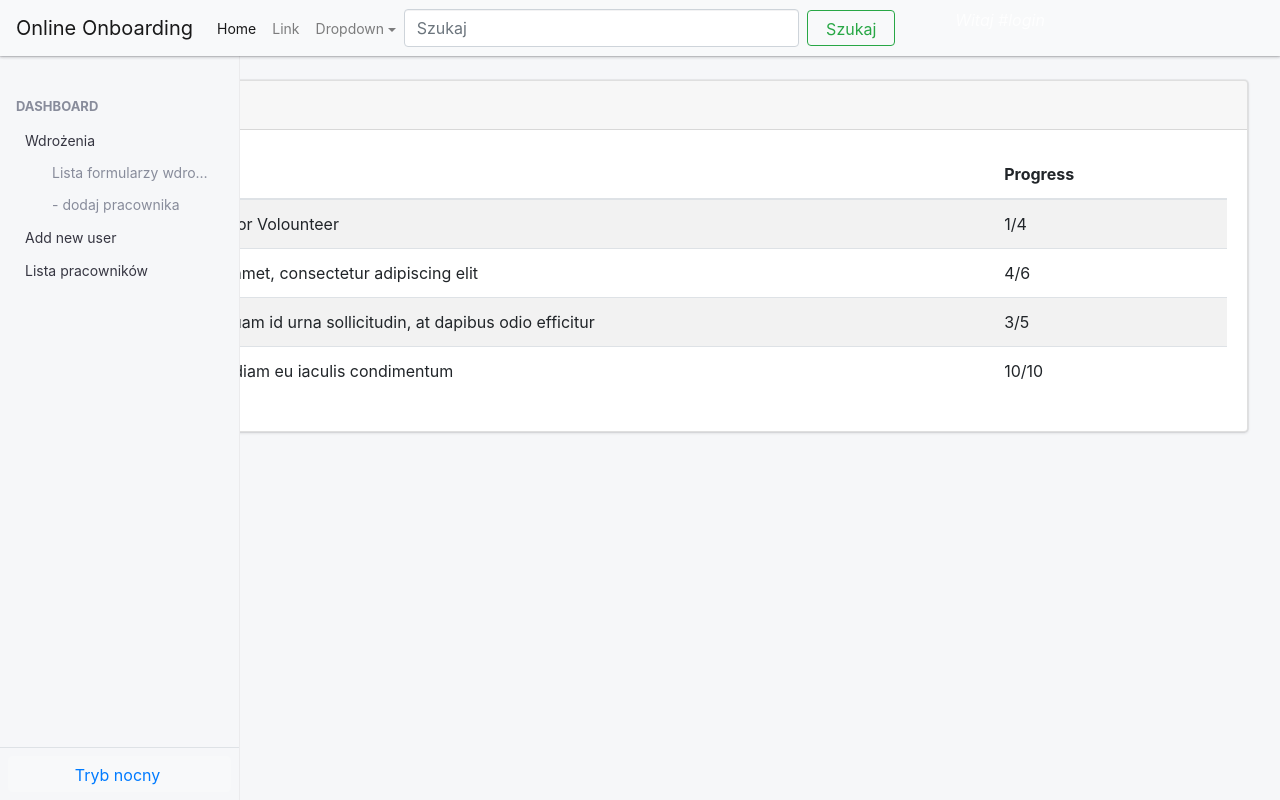
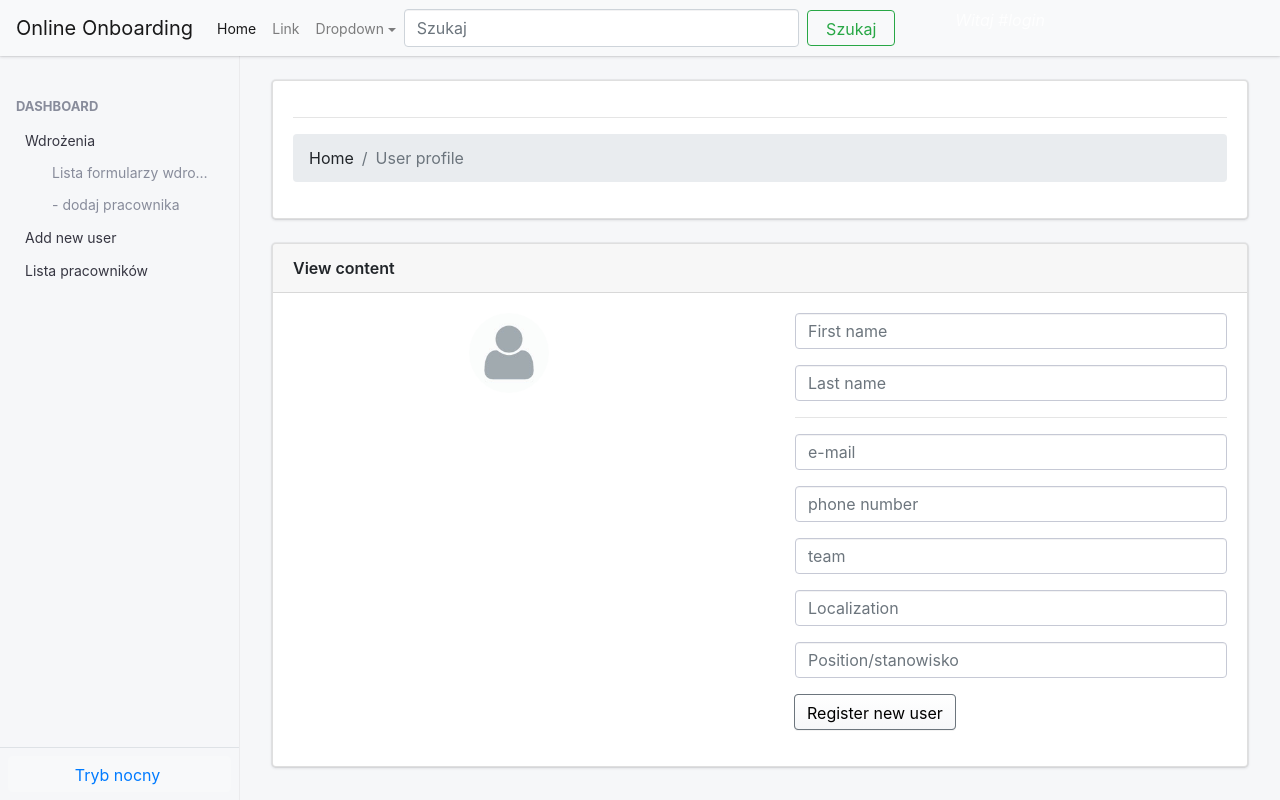
Before and after one commit to binawork/OnboardingFront, a React (Create React App) app: page /add_user in a window 1280 px wide. Shown: the top 800 px of the page. Built offline with nearby package versions, Linux system fonts and the light colour scheme.

Commit message:
Organize links

```diff
--- a/src/App.js
+++ b/src/App.js
@@ -23,12 +23,13 @@ function App() {
         <BrowserRouter>
             <Route path="/profile/manager" component={ UserManagerProfilePage } />
             <Route path="/profile/employee" component={ EmployeProfilePage } />
-            <Route path="/add_user" component={ EmployePageFillCopyPage } />
-            <Route path="/employe_page_fill" component={ EmployeProfilePage } />
+            <Route path="/add_user" component={ UserManagerProfilePage } />
+            <Route path="/employe_page_fill" component={ FormsEmployeePage } />
+            <Route path="/employe_forms_list" component={ EmployePageFillCopyPage } />
             <Route path="/form_edit" component={ FormsEditPage } />
             <Route path="/form_table" component={ FormTablePage } />
             <Route path="/user_list" component={ UserListPage } />
-            <Route path="/" component={ DashboardPage } />
+            <Route path="/" exact component={ DashboardPage } />
 
         </BrowserRouter>
     );
```
